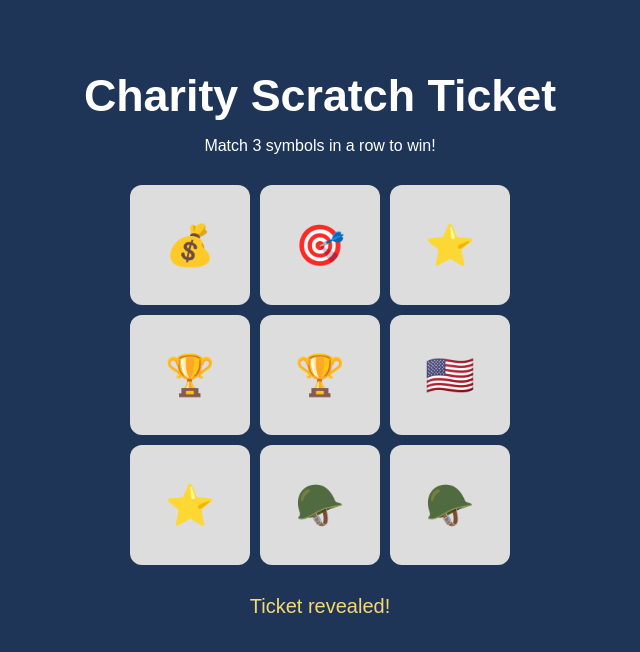
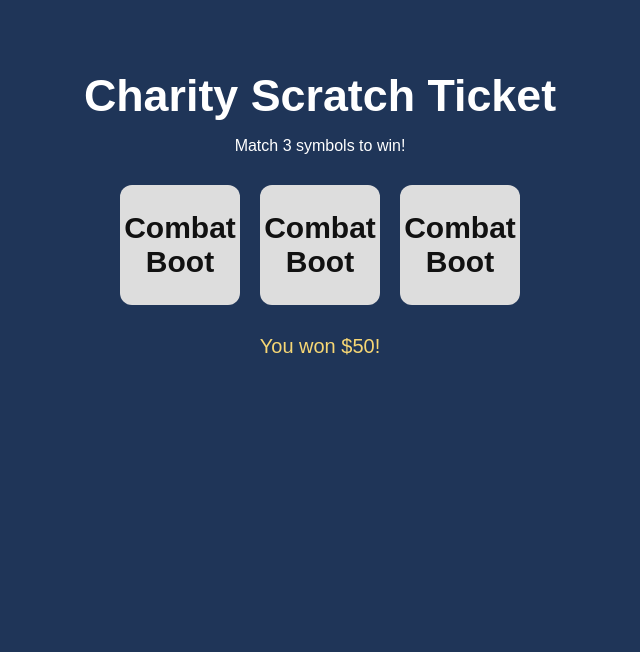
Before and after one commit to thefrontporch606-collab/nextjs-boilerplate, a Next.js app: page /scratch-off in a window 1280 px wide. Both pictures are taken after a click on the button "Scratch Ticket". Shown: the top 652 px of the page, without its empty margins (320-960 px from the left). Built offline with nearby package versions, Linux system fonts and the light colour scheme.

Commit message:
Update ScratchTicketClient.tsx

```diff
--- a/app/scratch-off/ScratchTicketClient.tsx
+++ b/app/scratch-off/ScratchTicketClient.tsx
@@ -2,35 +2,37 @@
 
 import { useState } from "react";
 
-const COLORS = {
-  blue: "#1F3558",
-  red: "#B44537",
-  gold: "#F7D774",
-};
+export default function ScratchTicketClient() {
+  const [symbols, setSymbols] = useState<string[]>(["?", "?", "?"]);
+  const [message, setMessage] = useState("");
+  const [revealed, setRevealed] = useState(false);
 
-const symbols = ["🎖", "🇺🇸", "🪖", "🎯", "⭐", "💰", "🏆"];
+  async function scratchTicket() {
+    const res = await fetch("/api/scratchoff/reveal", {
+      method: "POST",
+      headers: {
+        "Content-Type": "application/json",
+      },
+      body: JSON.stringify({}),
+    });
 
-function getRandomSymbol() {
-  return symbols[Math.floor(Math.random() * symbols.length)];
-}
+    const data = await res.json();
 
-export default function ScratchTicketClient() {
-  const [grid, setGrid] = useState<string[]>(
-    Array.from({ length: 9 }, () => "?")
-  );
-  const [scratched, setScratched] = useState(false);
+    setSymbols(data.symbols);
+    setRevealed(true);
 
-  function reveal() {
-    const newGrid = Array.from({ length: 9 }, () => getRandomSymbol());
-    setGrid(newGrid);
-    setScratched(true);
+    if (data.isWinner) {
+      setMessage(`You won ${data.prizeLabel}!`);
+    } else {
+      setMessage("Sorry, this ticket is not a winner.");
+    }
   }
 
   return (
     <main
       style={{
         minHeight: "100vh",
-        background: COLORS.blue,
+        background: "#1F3558",
         color: "#fff",
         fontFamily: "Arial, sans-serif",
         textAlign: "center",
@@ -42,19 +44,18 @@ export default function ScratchTicketClient() {
       </h1>
 
       <p style={{ marginBottom: "30px" }}>
-        Match 3 symbols in a row to win!
+        Match 3 symbols to win!
       </p>
 
       <div
         style={{
-          display: "grid",
-          gridTemplateColumns: "repeat(3, 120px)",
-          gap: "10px",
+          display: "flex",
           justifyContent: "center",
+          gap: "20px",
           marginBottom: "30px",
         }}
       >
-        {grid.map((symbol, i) => (
+        {symbols.map((s, i) => (
           <div
             key={i}
             style={{
@@ -65,21 +66,21 @@ export default function ScratchTicketClient() {
               display: "flex",
               alignItems: "center",
               justifyContent: "center",
-              fontSize: "40px",
+              fontSize: "30px",
               fontWeight: "bold",
               color: "#111",
             }}
           >
-            {symbol}
+            {s}
           </div>
         ))}
       </div>
 
-      {!scratched && (
+      {!revealed && (
         <button
-          onClick={reveal}
+          onClick={scratchTicket}
           style={{
-            background: COLORS.red,
+            background: "#B44537",
             border: "none",
             padding: "16px 28px",
             fontSize: "18px",
@@ -93,15 +94,15 @@ export default function ScratchTicketClient() {
         </button>
       )}
 
-      {scratched && (
+      {revealed && (
         <p
           style={{
             marginTop: "20px",
             fontSize: "20px",
-            color: COLORS.gold,
+            color: "#F7D774",
           }}
         >
-          Ticket revealed!
+          {message}
         </p>
       )}
     </main>
```
